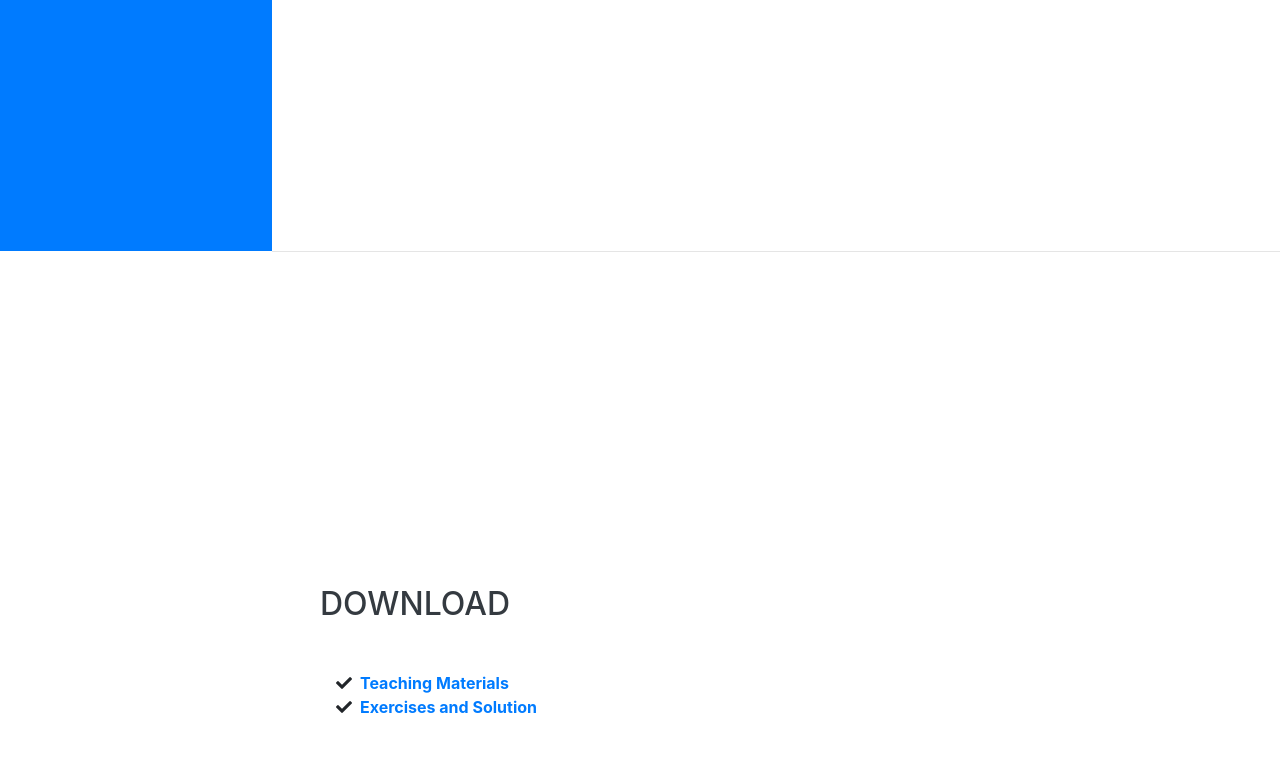
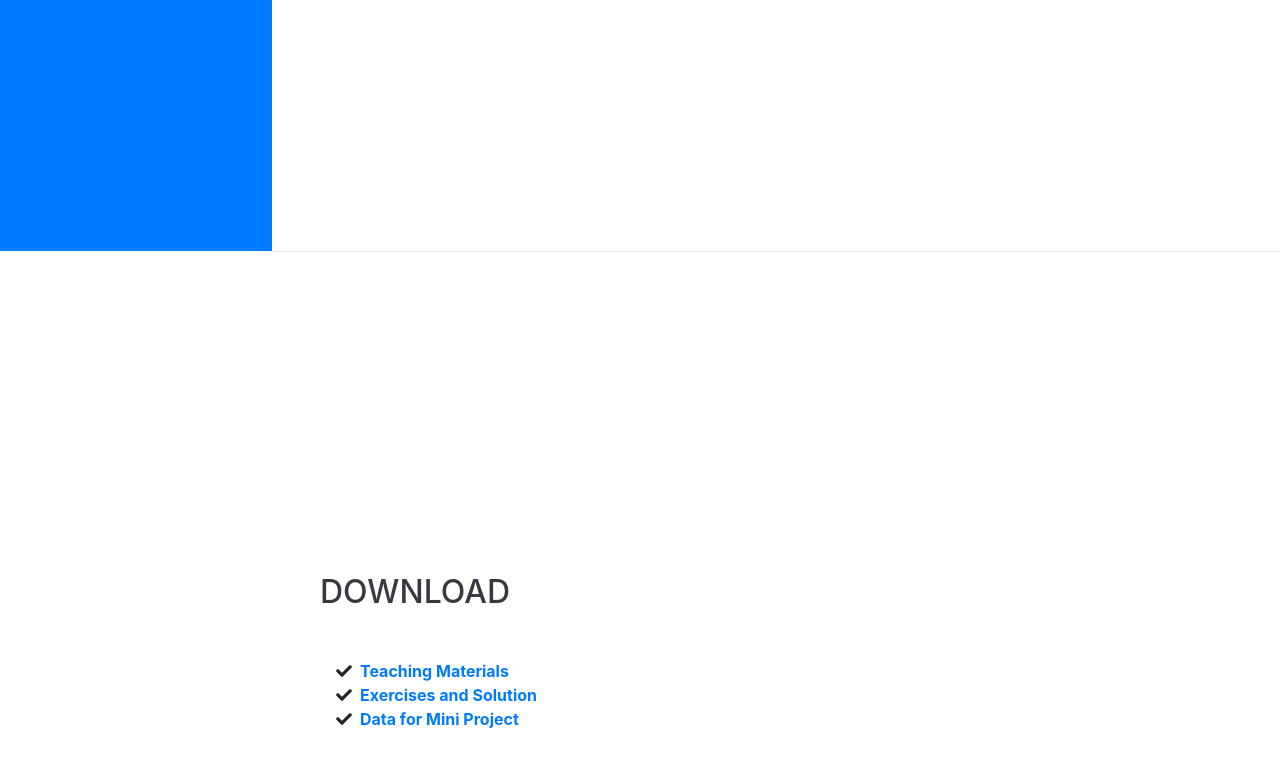
Before and after one commit to patcharinka/15016406, a website with bundled scripts: page index.html in a window 1280 px wide. Shown: the part 549-1315 px from the top of the page. Built offline with nearby package versions, Linux system fonts and the light colour scheme; a web font is replaced by a local one.

Commit message:
Update index.html

```diff
--- a/index.html
+++ b/index.html
@@ -238,6 +238,12 @@
 
 
             </li>
+            <li>
+              <i class="fa-li fa fa-check"></i>
+              <a href="https://drive.google.com/drive/folders/1Fn3-WPuWFL2oCxdZ71ay-M4pf1xoshIh?usp=sharing" target="_blank"><b>Data for Mini Project</b></a>
+
+
+            </li>
 
         </ul>
       </div>
```
